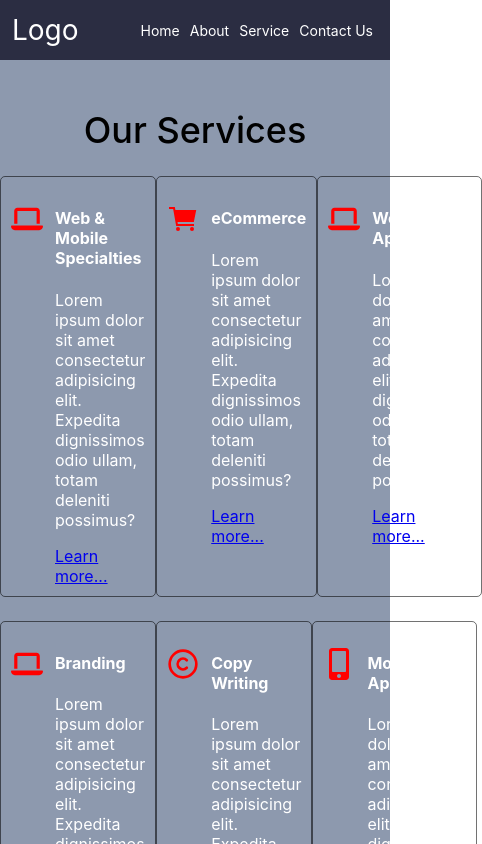
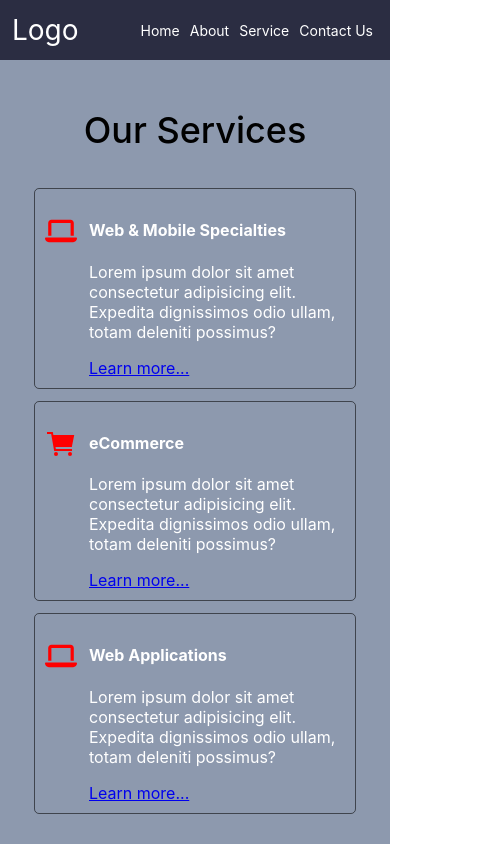
Before and after one commit to swapnilranmale2003/portfolioweb, a React (Create React App) app: page /service in a window 390 px wide. Shown: the top 844 px of the page, 482 px wide, since content can reach past the window. Built offline with nearby package versions, Linux system fonts and the light colour scheme.

Commit message:
Servicepage is responsive

```diff
--- a/src/components/Servicepage/Service.css
+++ b/src/components/Servicepage/Service.css
@@ -4,14 +4,17 @@
     font-weight: 500;
     margin-top: 3rem;
 }
-.services-3{
+
+.services-3 {
     display: flex;
     justify-content: space-around;
     margin-top: 1.5rem;
 }
-.service-box1 .icons{
+
+.service-box1 .icons {
     margin-top: 1rem;
 }
+
 .service-box1 {
     display: flex;
     gap: 12px;
@@ -20,6 +23,21 @@
     border: 1px solid rgba(0, 0, 0, 0.552);
     padding: 10px;
 }
-.service-content h4,p{
+
+.service-content h4, .service-content p {
     color: white;
 }
+
+@media screen and (max-width: 768px) {
+    .services-3 {
+        display: flex;
+        flex-direction: column;
+        align-items: center;
+    }
+
+    .service-box1 {
+        width: 80%; /* Adjust width to fit smaller screens */
+        max-width: 300px; /* Limit maximum width */
+        margin-top: 12px;
+    }
+}
```
